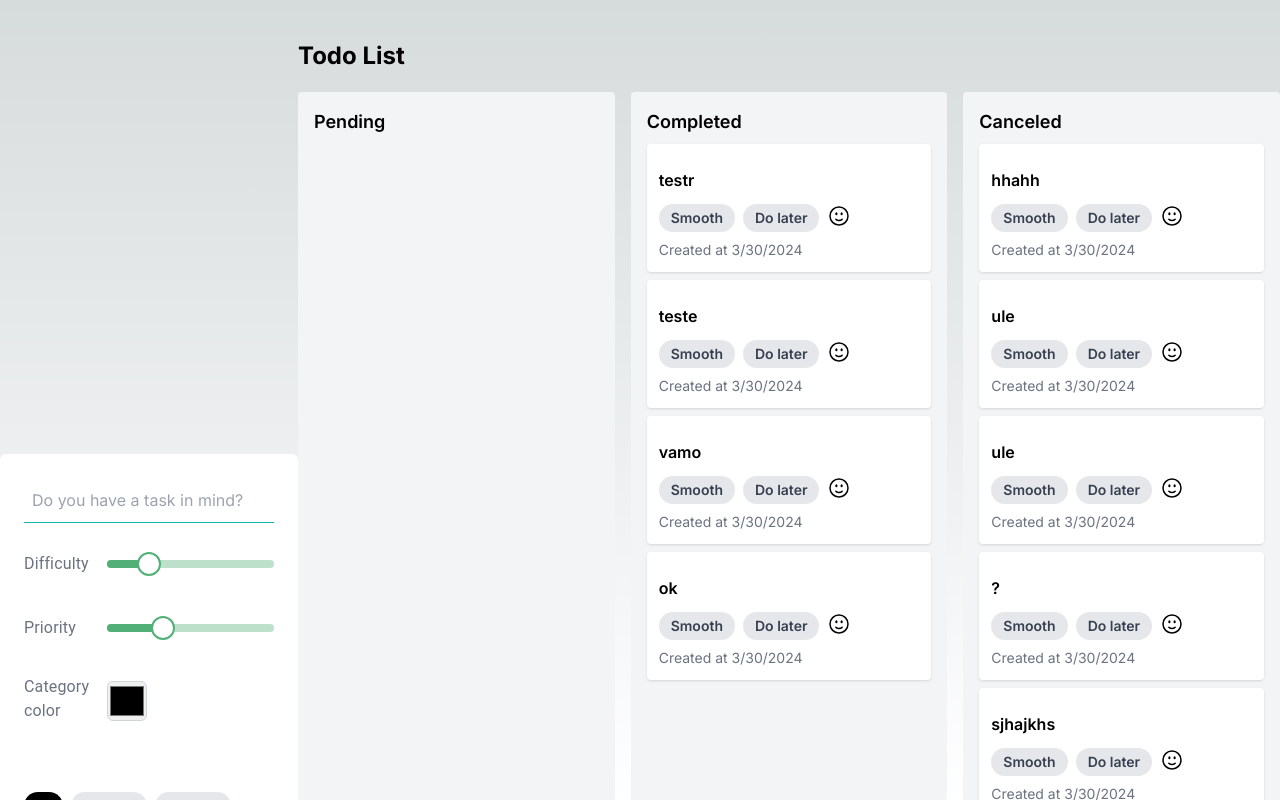
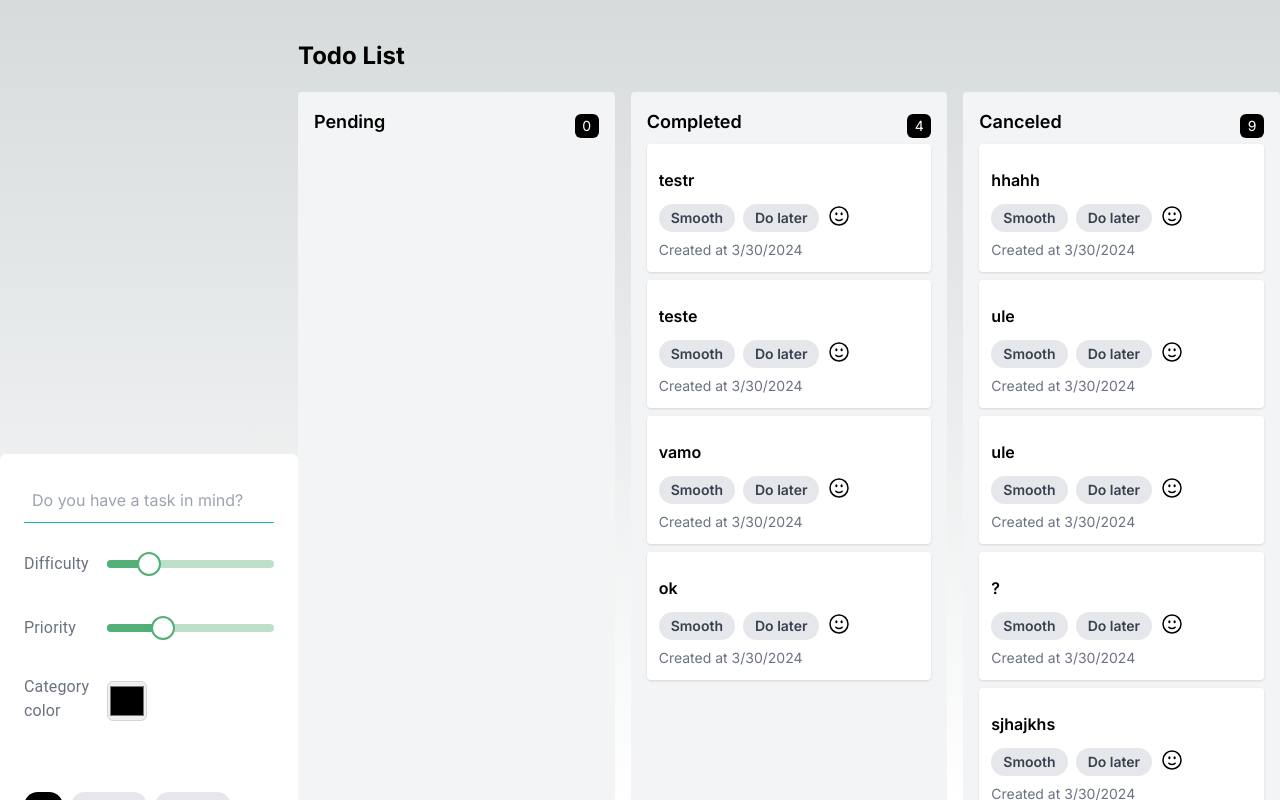
Before and after one commit to Shellyda/nextjs-todo-app, a Next.js app: page / in a window 1280 px wide. Shown: the top 800 px of the page. Built offline with nearby package versions, Linux system fonts and the light colour scheme; data requests are answered from the project's data file.

Commit message:
update: adding new interfaces and utils folder

```diff
--- a/src/app/components/Card/index.tsx
+++ b/src/app/components/Card/index.tsx
@@ -3,7 +3,7 @@
 import {
   DifficultySubtitles,
   PrioritySubtitles,
-} from "@/app/constants/dev.constants";
+} from "@/app/utils/constants/dev.constants";
 import {
   CheckCircleIcon,
   FaceSmileIcon,
--- a/src/app/components/Card/interfaces.ts
+++ b/src/app/components/Card/interfaces.ts
@@ -1,30 +1,8 @@
-import {
-  AwaitedReactNode,
-  JSXElementConstructor,
-  ReactElement,
-  ReactNode,
-  ReactPortal,
-} from "react";
+import { ITask } from "@/app/utils/interfaces";
 
 export interface ICard {
-  task: {
-    id: string;
-    title:
-      | string
-      | number
-      | boolean
-      | ReactElement<any, string | JSXElementConstructor<any>>
-      | Iterable<ReactNode>
-      | ReactPortal
-      | Promise<AwaitedReactNode>
-      | null
-      | undefined;
-    difficulty: number;
-    priority: number;
-    color: string | undefined;
-    date: string | number | Date;
-  };
-  key: number;
+  task: ITask;
+  key: string;
   onClickCheck?: Function;
   onClickCancel?: Function;
 }
--- a/src/app/components/Column/index.tsx
+++ b/src/app/components/Column/index.tsx
@@ -1,9 +1,14 @@
 import { IColumn } from "./interfaces";
 
-export const Column = ({ title, children }: IColumn) => {
+export const Column = ({ title, children, tasksNumber }: IColumn) => {
   return (
     <div className="bg-gray-100 rounded p-4">
-      <h2 className="text-lg font-semibold mb-2">{title}</h2>
+      <div className="flex items-center justify-between">
+        <h2 className="text-lg font-semibold mb-2">{title}</h2>
+        <div className="text-sm flex items-center justify-center w-6 h-6 rounded-md bg-black text-white">
+          {tasksNumber}
+        </div>
+      </div>
       <div className="space-y-2">{children}</div>
     </div>
   );
--- a/src/app/components/Column/interfaces.ts
+++ b/src/app/components/Column/interfaces.ts
@@ -3,4 +3,5 @@ import { ReactNode } from "react";
 export interface IColumn {
   children: ReactNode;
   title: string;
+  tasksNumber: number;
 }
--- a/src/app/components/FormInputs/index.tsx
+++ b/src/app/components/FormInputs/index.tsx
@@ -5,7 +5,7 @@ import {
   DifficultyUnits,
   PrioritySubtitles,
   PriorityUnits,
-} from "@/app/constants/dev.constants";
+} from "@/app/utils/constants/dev.constants";
 import React from "react";
 import { PickerInput } from "../PickerInput";
 import { SliderPicker } from "../SliderPicker";
--- a/src/app/components/TodoList/index.tsx
+++ b/src/app/components/TodoList/index.tsx
@@ -1,6 +1,6 @@
-// "use client";
 "use server";
 import { getTodos, updateTodo } from "@/app/services";
+import { ITask } from "@/app/utils/interfaces";
 import { revalidateTag } from "next/cache";
 import { Card } from "../Card";
 import { Column } from "../Column";
@@ -21,16 +21,16 @@ export const TodoList = async () => {
     }
   );
 
-  const pendingTasks = data.filter((task: any) => task.status === "pending");
-  const canceledTasks = data.filter((task: any) => task.status === "canceled");
+  const pendingTasks = data.filter((task: ITask) => task.status === "pending");
+  const canceledTasks = data.filter(
+    (task: ITask) => task.status === "canceled"
+  );
   const completedTasks = data.filter(
-    (task: any) => task.status === "completed"
+    (task: ITask) => task.status === "completed"
   );
 
-  const handleOnClickIcon = async (task: any, newStatus: string) => {
+  const handleOnClickIcon = async (task: ITask, newStatus: string) => {
     "use server";
-    console.log(task);
-    console.log(newStatus);
 
     await updateTodo(newStatus, task);
 
@@ -42,8 +42,8 @@ export const TodoList = async () => {
       <main className="mt-10">
         <h1 className="text-2xl font-bold mb-5">Todo List</h1>
         <div className="grid grid-cols-3 gap-4">
-          <Column title="Pending">
-            {pendingTasks.map((task: any) => (
+          <Column title="Pending" tasksNumber={pendingTasks.length}>
+            {pendingTasks.map((task: ITask) => (
               <Card
                 task={task}
                 key={task.id}
@@ -53,14 +53,14 @@ export const TodoList = async () => {
             ))}
           </Column>
 
-          <Column title="Completed">
-            {completedTasks.map((task: any) => (
+          <Column title="Completed" tasksNumber={completedTasks.length}>
+            {completedTasks.map((task: ITask) => (
               <Card task={task} key={task.id} />
             ))}
           </Column>
 
-          <Column title="Canceled">
-            {canceledTasks.map((task: any) => (
+          <Column title="Canceled" tasksNumber={canceledTasks.length}>
+            {canceledTasks.map((task: ITask) => (
               <Card task={task} key={task.id} />
             ))}
           </Column>
--- a/src/app/services/createTodo/index.ts
+++ b/src/app/services/createTodo/index.ts
@@ -1,4 +1,4 @@
-import { API_URL } from "@/app/constants/env.constants";
+import { API_URL } from "@/app/utils/constants/env.constants";
 import { ITodoData } from "./interfaces";
 
 export const createTodo = async (newTodo: ITodoData) => {
@@ -8,6 +8,6 @@ export const createTodo = async (newTodo: ITodoData) => {
       body: JSON.stringify({ ...newTodo }),
     });
   } catch (error) {
-    console.error(error);
+    throw error;
   }
 };
--- a/src/app/services/getTodos/index.ts
+++ b/src/app/services/getTodos/index.ts
@@ -1,6 +1,7 @@
-import { API_URL } from "@/app/constants/env.constants";
+import { API_URL } from "@/app/utils/constants/env.constants";
+import { ITask } from "@/app/utils/interfaces";
 
-export const getTodos = async () => {
+export const getTodos = async (): Promise<ITask[]> => {
   try {
     const response = await fetch(`${API_URL}/todos`, {
       next: {
@@ -12,6 +13,6 @@ export const getTodos = async () => {
 
     return data;
   } catch (error) {
-    console.error(error);
+    throw error;
   }
 };
--- a/src/app/services/updateTodo/index.ts
+++ b/src/app/services/updateTodo/index.ts
@@ -1,12 +1,13 @@
-import { API_URL } from "@/app/constants/env.constants";
+import { API_URL } from "@/app/utils/constants/env.constants";
+import { ITask } from "@/app/utils/interfaces";
 
-export const updateTodo = async (newStatus: string, task: any) => {
+export const updateTodo = async (newStatus: string, task: ITask) => {
   try {
     await fetch(`${API_URL}/todos/${task.id}`, {
       method: "PUT",
       body: JSON.stringify({ ...task, status: newStatus }),
     });
   } catch (error) {
-    console.error(error);
+    throw error;
   }
 };
--- /dev/null
+++ b/src/app/utils/interfaces/index.ts
@@ -0,0 +1,25 @@
+import {
+  AwaitedReactNode,
+  JSXElementConstructor,
+  ReactElement,
+  ReactNode,
+  ReactPortal,
+} from "react";
+
+export interface ITask {
+  id: string;
+  title:
+    | string
+    | number
+    | boolean
+    | ReactElement<any, string | JSXElementConstructor<any>>
+    | Iterable<ReactNode>
+    | ReactPortal
+    | Promise<AwaitedReactNode>
+    | null;
+  difficulty: number;
+  priority: number;
+  color: string | undefined;
+  date: string | number | Date;
+  status: string;
+}
```
Also changed, not shown: src/app/utils/constants/dev.constants.ts (renamed from src/app/constants/dev.constants.ts), src/app/utils/constants/env.constants.ts (renamed from src/app/constants/env.constants.ts).
